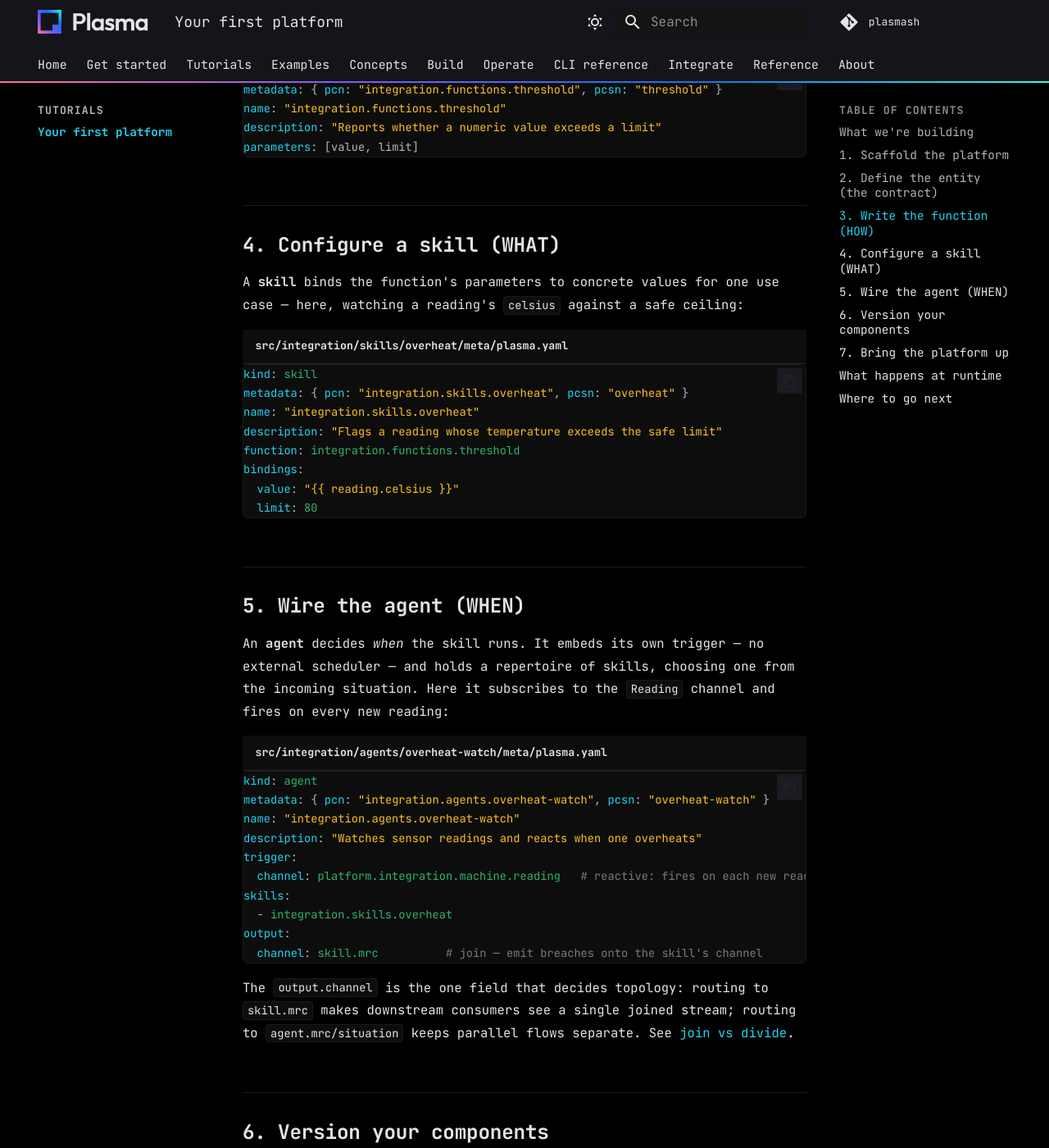
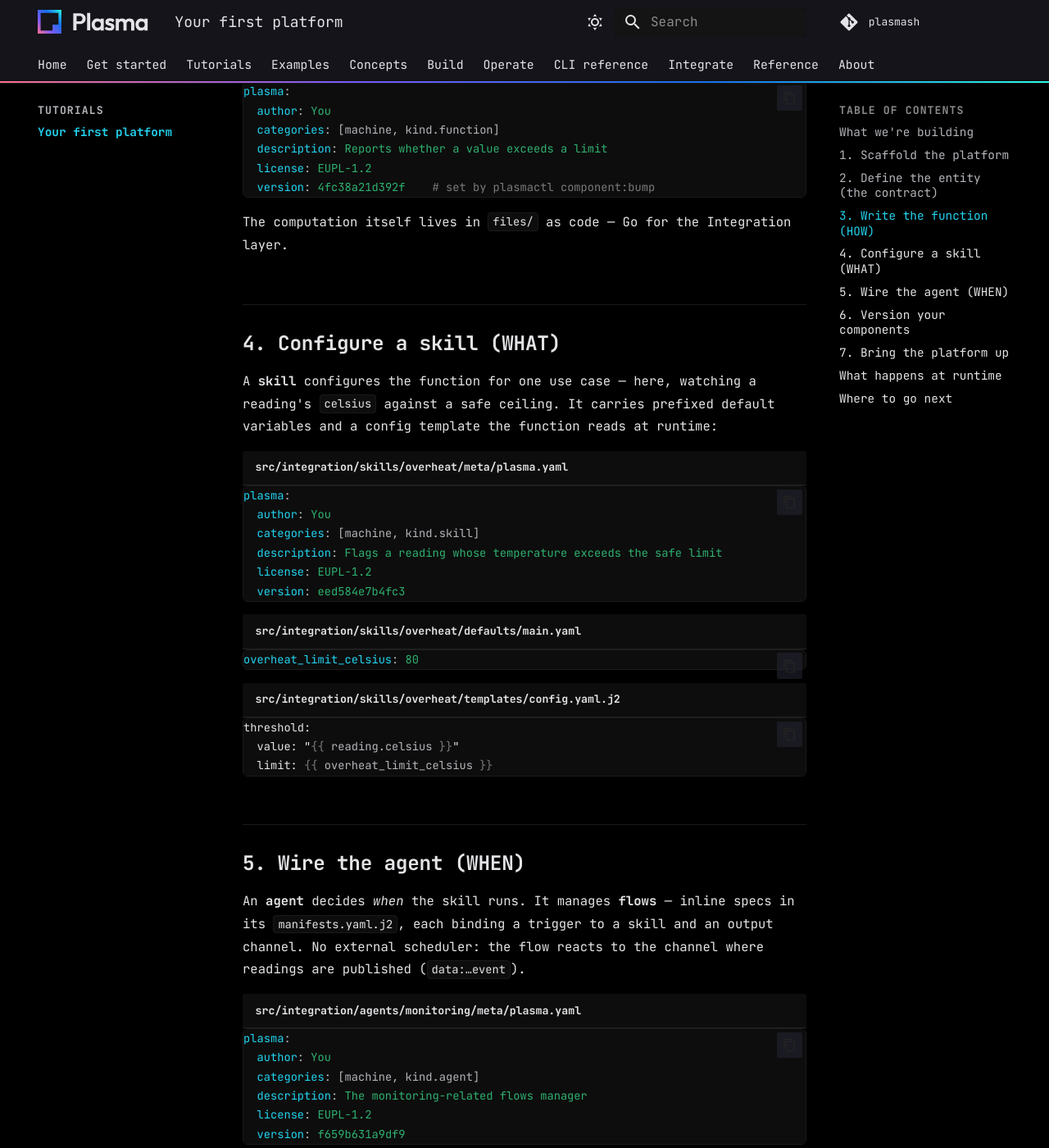
Before and after one commit to plasmash/docs, an MkDocs documentation site: the page built from docs/tutorials/first-platform.md, in a window 1280 px wide and 1400 px high, scrolled down 2190 px. Shown: the whole window at 82% size. Built offline with MkDocs 1.6.1 and Material for MkDocs 9.7.7, drawn with Linux system fonts in a browser that asks for light colours; some of the changed text lies outside the part shown.

Commit message:
fix: correct fabricated component YAML to match real code
Verified against the actual component source on disk and rewrote every
invented example to the real shapes:
- meta/plasma.yaml is a plasma: block (author/categories:[machine,kind.X]/
  description/license/version) — not kind/metadata/pcn/parameters
- a skill configures its function via defaults/main.yaml + templates/
  config.yaml.j2, not a bindings: block
- an agent is a flows-manager: templates/manifests.yaml.j2 holds inline
  'kind: Flow' specs (trigger: data:<chan>.event | schedule:<cron>, skill,
  output: {{ skill.mrc }}) — reflecting the flow→inline-spec migration
- component-anatomy: mrn/mrc/version/state are runtime MR attributes, not
  plasma.yaml fields; builder role is <layer>.builders.<kind>
- proto option normalized to [(is_primary_key)=true]

Touches build/agents, build/component-anatomy, tutorials/first-platform,
examples/ingest-and-react, examples/streaming-analytics, integrate/patterns.

````diff
--- a/docs/examples/ingest-and-react.md
+++ b/docs/examples/ingest-and-react.md
@@ -7,10 +7,10 @@ This example strings together four Plasma patterns: a **connector** to ingest, a
 ```mermaid
 flowchart LR
   ERP[("External ERP")] -->|Airbyte connect| E["Shipment<br/><small>entity on NATS</small>"]
-  E --> D1["delay-detect<br/><small>agent</small>"]
-  E --> D2["route-check<br/><small>agent</small>"]
-  D1 -->|ShipmentDelayed| N["notify<br/><small>agent</small>"]
-  D2 -->|ShipmentDelayed| N
+  E --> D1["delay_detect<br/><small>flow</small>"]
+  E --> D2["route_check<br/><small>flow</small>"]
+  D1 -->|delay_flag channel| N["notify<br/><small>flow</small>"]
+  D2 -->|delay_flag channel| N
   N --> AL["alert channel<br/><small>email · SMS</small>"]
 ```
 
@@ -34,7 +34,7 @@ syntax = "proto3";
 package machine.shipment;
 
 message Shipment {
-  string id          = 1 [(is_primary_key) = true];
+  string id          = 1 [(is_primary_key)=true];
   string status      = 2;   // in_transit | delivered | ...
   int64  eta         = 3;
   int64  promised_by = 4;
@@ -43,35 +43,39 @@ message Shipment {
 
 ## 3. React with a choreography
 
-Two independent agents subscribe to the `Shipment` channel — each watches for a different problem. Neither knows about the other; they simply react to the same situation:
+A `shipments` **agent** manages two **flows** — each an inline spec reacting to the same `Shipment` channel, watching for a different problem. Neither flow knows about the other; they simply react to the same situation:
 
-```yaml title="src/integration/agents/delay-detect/meta/plasma.yaml"
-kind: agent
-metadata: { pcn: "integration.agents.delay-detect", pcsn: "delay-detect" }
-trigger:
-  channel: platform.integration.machine.shipment
-skills:
-  - integration.skills.eta-slipped        # flags eta > promised_by
-output:
-  channel: skill.mrc                       # join — see below
+```jinja title="src/integration/agents/shipments/templates/manifests.yaml.j2"
+---
+kind: Flow
+name: delay_detect
+trigger: "data:{{ integration__skills__shipment_registrar.mrc }}.event"
+output: {{ integration__skills__delay_flag.mrc }}
+skill: integration.skills.eta_slipped         # flags eta > promised_by
+---
+kind: Flow
+name: route_check
+trigger: "data:{{ integration__skills__shipment_registrar.mrc }}.event"
+output: {{ integration__skills__delay_flag.mrc }}
+skill: integration.skills.route_deviation
 ```
 
-`route-check` looks the same but carries a different skill. Because both emit onto **`skill.mrc`**, their outputs **join** into a single `ShipmentDelayed` stream that one notifier consumes — instead of two parallel streams. That one field is the whole topology decision; see [join vs divide](../concepts/choreography.md#channel-routing-join-vs-divide).
+Because both flows emit onto the **same `delay_flag` channel**, their outputs **join** into one stream that a single notifier consumes — instead of two parallel streams. That output field is the whole topology decision; see [join vs divide](../concepts/choreography.md#channel-routing-join-vs-divide).
 
 ## 4. Notify
 
-A `notify` agent subscribes to the joined delay stream and dispatches through the [alert machine](../operate/observability.md#alerting), which routes per person over email or SMS:
+A `notify` flow triggers on the joined `delay_flag` channel and dispatches through the [alert machine](../operate/observability.md#alerting), which routes per person over email or SMS:
 
 ```mermaid
 flowchart LR
-  J["ShipmentDelayed<br/><small>joined stream</small>"] --> N["notify agent"]
+  J["delay_flag channel<br/><small>joined stream</small>"] --> N["notify flow"]
   N -->|per-person routing| M["email"]
   N -->|per-person routing| S["SMS"]
 ```
 
 ## Why this shape
 
-- **No orchestrator** — adding a third detector is a new agent subscribing to the same channel; nothing else changes. Behaviour emerges from what listens to what.
+- **No orchestrator** — adding a third detector is a new flow reacting to the same channel; nothing else changes. Behaviour emerges from what listens to what.
 - **The contract decouples everyone** — the ERP connector, the detectors, and the notifier only agree on the `Shipment` proto.
 - **Ingestion is configuration, not code** — the connector is declared, not written.
 
--- a/docs/tutorials/first-platform.md
+++ b/docs/tutorials/first-platform.md
@@ -11,7 +11,7 @@ By the end you'll have touched all three sides of Plasma: an **entity** (the con
 
 ```mermaid
 flowchart LR
-  R["Reading<br/><small>entity · the contract</small>"] -->|lands on channel| AG["overheat-watch<br/><small>agent · WHEN</small>"]
+  R["Reading<br/><small>entity · the contract</small>"] -->|lands on channel| AG["monitoring agent<br/><small>overheat_watch flow · WHEN</small>"]
   AG -->|selects| SK["overheat<br/><small>skill · WHAT</small>"]
   SK -->|configures| FN["threshold<br/><small>function · HOW</small>"]
   FN -->|breach| OUT["alert channel<br/><small>new situation</small>"]
@@ -47,7 +47,7 @@ syntax = "proto3";
 package machine.reading;
 
 message Reading {
-  string id        = 1 [(is_primary_key) = true];
+  string id        = 1 [(is_primary_key)=true];
   string sensor_id = 2;
   double celsius   = 3;
   int64  observed_at = 4;
@@ -62,49 +62,65 @@ plasmactl platform.entities:generate-schemas
 
 ## 3. Write the function (HOW)
 
-A **function** is a generic, reusable computation. `threshold` compares a value against a limit — it knows nothing about temperature yet:
+A **function** is a generic, reusable computation. `threshold` compares a value against a limit — it knows nothing about temperature yet. Every component is identified by its `meta/plasma.yaml`, its kind carried in `categories`:
 
 ```yaml title="src/integration/functions/threshold/meta/plasma.yaml"
-kind: function
-metadata: { pcn: "integration.functions.threshold", pcsn: "threshold" }
-name: "integration.functions.threshold"
-description: "Reports whether a numeric value exceeds a limit"
-parameters: [value, limit]
+plasma:
+  author: You
+  categories: [machine, kind.function]
+  description: Reports whether a value exceeds a limit
+  license: EUPL-1.2
+  version: 4fc38a21d392f    # set by plasmactl component:bump
 ```
+
+The computation itself lives in `files/` as code — Go for the Integration layer.
 
 ## 4. Configure a skill (WHAT)
 
-A **skill** binds the function's parameters to concrete values for one use case — here, watching a reading's `celsius` against a safe ceiling:
+A **skill** configures the function for one use case — here, watching a reading's `celsius` against a safe ceiling. It carries prefixed default variables and a config template the function reads at runtime:
 
 ```yaml title="src/integration/skills/overheat/meta/plasma.yaml"
-kind: skill
-metadata: { pcn: "integration.skills.overheat", pcsn: "overheat" }
-name: "integration.skills.overheat"
-description: "Flags a reading whose temperature exceeds the safe limit"
-function: integration.functions.threshold
-bindings:
+plasma:
+  author: You
+  categories: [machine, kind.skill]
+  description: Flags a reading whose temperature exceeds the safe limit
+  license: EUPL-1.2
+  version: eed584e7b4fc3
+```
+
+```yaml title="src/integration/skills/overheat/defaults/main.yaml"
+overheat_limit_celsius: 80
+```
+
+```jinja title="src/integration/skills/overheat/templates/config.yaml.j2"
+threshold:
   value: "{{ reading.celsius }}"
-  limit: 80
+  limit: {{ overheat_limit_celsius }}
 ```
 
 ## 5. Wire the agent (WHEN)
 
-An **agent** decides *when* the skill runs. It embeds its own trigger — no external scheduler — and holds a repertoire of skills, choosing one from the incoming situation. Here it subscribes to the `Reading` channel and fires on every new reading:
+An **agent** decides *when* the skill runs. It manages **flows** — inline specs in its `manifests.yaml.j2`, each binding a trigger to a skill and an output channel. No external scheduler: the flow reacts to the channel where readings are published (`data:…event`).
 
-```yaml title="src/integration/agents/overheat-watch/meta/plasma.yaml"
-kind: agent
-metadata: { pcn: "integration.agents.overheat-watch", pcsn: "overheat-watch" }
-name: "integration.agents.overheat-watch"
-description: "Watches sensor readings and reacts when one overheats"
-trigger:
-  channel: platform.integration.machine.reading   # reactive: fires on each new reading
-skills:
-  - integration.skills.overheat
-output:
-  channel: skill.mrc          # join — emit breaches onto the skill's channel
+```yaml title="src/integration/agents/monitoring/meta/plasma.yaml"
+plasma:
+  author: You
+  categories: [machine, kind.agent]
+  description: The monitoring-related flows manager
+  license: EUPL-1.2
+  version: f659b631a9df9
 ```
 
-The `output.channel` is the one field that decides topology: routing to `skill.mrc` makes downstream consumers see a single joined stream; routing to `agent.mrc/situation` keeps parallel flows separate. See [join vs divide](../concepts/choreography.md#channel-routing-join-vs-divide).
+```jinja title="src/integration/agents/monitoring/templates/manifests.yaml.j2"
+---
+kind: Flow
+name: overheat_watch
+trigger: "data:{{ integration__skills__reading_registrar.mrc }}.event"   # fires on each new reading
+output: {{ integration__skills__overheat.mrc }}
+skill: integration.skills.overheat
+```
+
+The `output` channel is the one field that decides topology — where several flows converge or stay separate. See [join vs divide](../concepts/choreography.md#channel-routing-join-vs-divide). (The `reading_registrar` skill is the one that publishes `Reading` events onto the bus.)
 
 ## 6. Version your components
 
@@ -135,9 +151,9 @@ plasmactl platform:graph
 Once up, the loop runs with no central coordinator:
 
 1. A sensor publishes a `Reading` onto the integration bus (NATS).
-2. `overheat-watch` is subscribed to that channel, so it wakes for each reading.
-3. It selects the `overheat` skill, which runs `threshold` with `limit: 80`.
-4. On a breach, it emits a new event onto the alert channel — which another agent can react to, and so on.
+2. The `overheat_watch` flow is triggered on that channel, so it fires for each reading.
+3. It runs the `overheat` skill, which configures `threshold` with `limit: 80`.
+4. On a breach, it emits onto the `overheat` skill's channel — which another agent's flow can react to, and so on.
 
 That last step is [choreography](../concepts/choreography.md): behaviour emerges from what listens to what, not from an orchestrator calling steps.
 
````
Also changed, not shown: docs/examples/streaming-analytics.md (+18 -9 lines), docs/integrate/patterns.md (+1 -1 lines), 3 other files.
